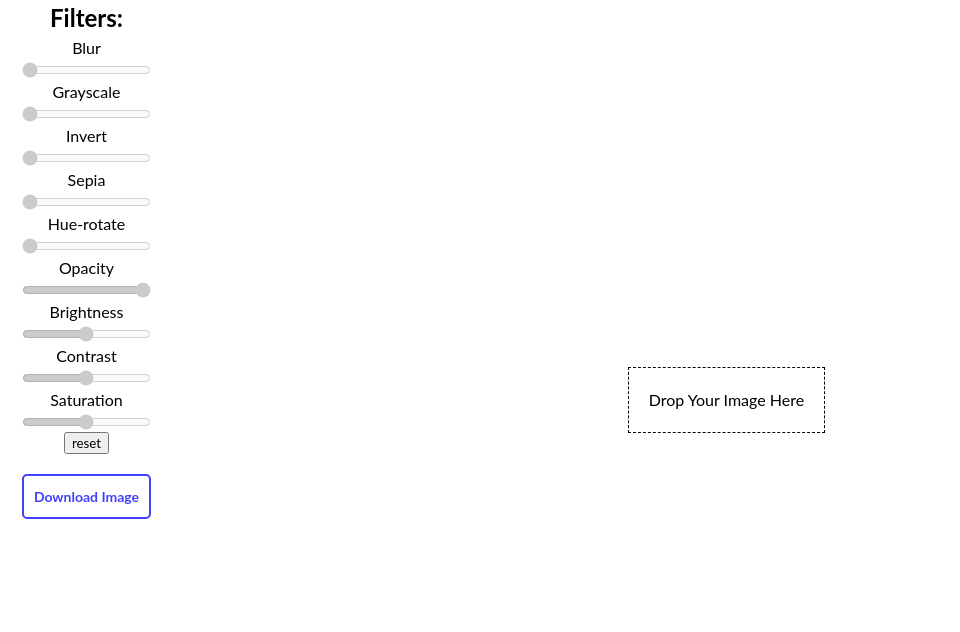
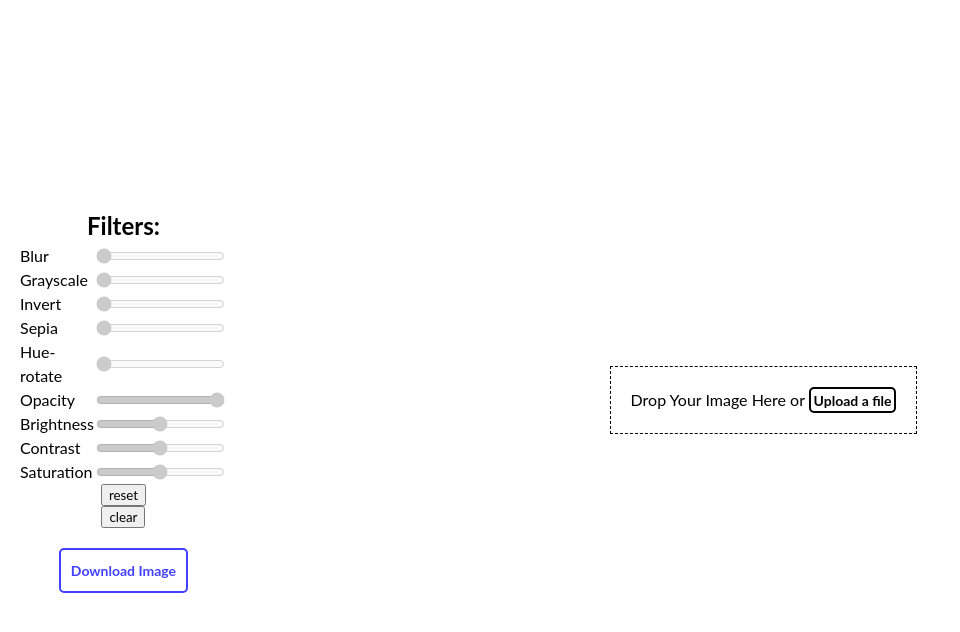
Before and after one commit to Icohen007/Photify, a Next.js app: page / in a window 1280 px wide. Shown: the top 632 px of the page, without its empty margins (0-960 px from the left). Built offline with nearby package versions, Linux system fonts and the light colour scheme.

Commit message:
export default filters add file input. add clear canvas

```diff
--- a/components/Filter.js
+++ b/components/Filter.js
@@ -1,9 +1,16 @@
-import React from 'react';
+import styled from 'styled-components';
+
+const StyledFilter = styled.div`
+display: flex;
+align-items: center;
+justify-content: space-between;
+width: 100%;
+`;
 
 const Filter = ({
   description, filterType, range, value, onChange, disabled,
 }) => (
-  <>
+  <StyledFilter>
     <label htmlFor={filterType}>{description}</label>
     <input
       type="range"
@@ -15,7 +22,7 @@ const Filter = ({
       onChange={onChange}
       disabled={disabled}
     />
-  </>
+  </StyledFilter>
 );
 
 export default Filter;
--- a/components/Slider.js
+++ b/components/Slider.js
@@ -1,6 +1,7 @@
 import styled from 'styled-components';
 import { useCallback, useEffect, useState } from 'react';
 import Filter from './Filter';
+import { defaultFilterValues, filters } from '../utils/filters';
 
 const StyledSlider = styled.div`
 width: 100%;
@@ -10,107 +11,8 @@ justify-content: center;
 align-items: center;
 `;
 
-const filters = [
-  {
-    description: 'Blur',
-    filterType: 'blur',
-    range: {
-      min: 0,
-      max: 100,
-      step: 1,
-      defaultValue: 0,
-    },
-  },
-  {
-    description: 'Grayscale',
-    filterType: 'grayscale',
-    range: {
-      min: 0,
-      max: 1,
-      step: 0.01,
-      defaultValue: 0,
-    },
-  },
-  {
-    description: 'Invert',
-    filterType: 'invert',
-    range: {
-      min: 0,
-      max: 1,
-      step: 0.01,
-      defaultValue: 0,
-    },
-  },
-  {
-    description: 'Sepia',
-    filterType: 'sepia',
-    range: {
-      min: 0,
-      max: 1,
-      step: 0.01,
-      defaultValue: 0,
-    },
-  },
-  {
-    description: 'Hue-rotate',
-    filterType: 'hue-rotate',
-    range: {
-      min: 0,
-      max: 360,
-      step: 1,
-      defaultValue: 0,
-    },
-  },
-  {
-    description: 'Opacity',
-    filterType: 'opacity',
-    range: {
-      min: 0,
-      max: 1,
-      step: 0.01,
-      defaultValue: 1,
-    },
-  },
-  {
-    description: 'Brightness',
-    filterType: 'brightness',
-    range: {
-      min: 0,
-      max: 2,
-      step: 0.01,
-      defaultValue: 1,
-    },
-  },
-  {
-    description: 'Contrast',
-    filterType: 'contrast',
-    range: {
-      min: 0,
-      max: 2,
-      step: 0.01,
-      defaultValue: 1,
-    },
-  },
-  {
-    description: 'Saturation',
-    filterType: 'saturate',
-    range: {
-      min: 0,
-      max: 2,
-      step: 0.01,
-      defaultValue: 1,
-    },
-  },
-];
-
-const defaultFilterValues = filters.reduce((acc, cur) => {
-  acc[cur.filterType] = cur.range.defaultValue;
-  return acc;
-}, {});
-
-const Slider = ({ setFilterString, disabledInputs }) => {
+const Slider = ({ setFilterString, disabledInputs, clearCanvas }) => {
   const [filterValues, setFilterValues] = useState(defaultFilterValues);
-  console.log(filterValues);
 
   useEffect(() => {
     const filterString = `blur(${filterValues.blur}px) brightness(${filterValues.brightness}) contrast(${filterValues.contrast}) grayscale(${filterValues.grayscale}) invert(${filterValues.invert}) opacity(${filterValues.opacity}) saturate(${filterValues.saturate}) sepia(${filterValues.sepia}) hue-rotate(${filterValues['hue-rotate']}deg)`;
@@ -120,6 +22,13 @@ const Slider = ({ setFilterString, disabledInputs }) => {
   const handleFilterChange = useCallback(({ target }) => {
     setFilterValues((prevFilterValues) => ({ ...prevFilterValues, [target.id]: +target.value }));
   }, [filterValues]);
+
+  const handleReset = () => setFilterValues(defaultFilterValues);
+
+  const handleClearButton = () => {
+    clearCanvas();
+    handleReset();
+  };
 
   return (
     <StyledSlider>
@@ -133,7 +42,8 @@ const Slider = ({ setFilterString, disabledInputs }) => {
           disabled={disabledInputs}
         />
       ))}
-      <button onClick={() => setFilterValues(defaultFilterValues)}>reset</button>
+      <button onClick={handleReset}>reset</button>
+      <button onClick={handleClearButton}>clear</button>
     </StyledSlider>
   );
 };
--- a/pages/index.js
+++ b/pages/index.js
@@ -5,19 +5,22 @@ import Slider from '../components/Slider';
 const Container = styled.div`
 display: flex;
 width: 100%;
+height: 100%;
 min-height: 100vh;
+justify-content: space-evenly;
+align-items: center;
+  @media only screen and (max-width: 768px) {
+  flex-direction: column-reverse;
+  }
 `;
 
 const ImageContainer = styled.div`
 width: 100%;
+height: 100%;
 display: flex;
 justify-content: center;
 align-items: center;
 position: relative;
-
-.drop-zone__canvas {
-position:absolute;
-}
 
 .drop-zone__text{
 padding: 20rem;
@@ -27,20 +30,22 @@ border: black 1.5px dashed;
 
 const Sidebar = styled.section`
 height: 100%;
-width: 200rem;
+width: 270rem;
 display: flex;
 flex-direction: column;
 align-items: center;
+padding: 20rem;
+justify-content: center;
 `;
 
-const buttonColor = '#4141ff';
+const downloadButtonColor = '#4141ff';
 
 const DownloadButton = styled.a`
   background-color: white;
   padding: 10rem;
-border: 2px solid ${buttonColor};
+  border: 2px solid ${downloadButtonColor};
   outline: none;
-color: ${buttonColor};
+  color: ${downloadButtonColor};
   border-radius: 5rem;
   margin-top: 20rem;
   cursor: pointer;
@@ -49,7 +54,26 @@ font-size: 14rem;
   transition: all ease-in-out 0.2s;
 
 &:hover {
-background-color: ${buttonColor};
+background-color: ${downloadButtonColor};
+color: white;
+}
+`;
+
+const selectButtonColor = '#030303';
+
+const SelectFileButton = styled.button`
+  background-color: white;
+  padding: 0.2em 0.2em;
+  border: 2px solid ${selectButtonColor};
+  outline: none;
+  color: ${selectButtonColor};
+  border-radius: 5rem;
+  cursor: pointer;
+  font-weight: bold;
+  font-size: 14rem;
+  transition: all ease-in-out 0.2s;
+  &:hover {
+    background-color: ${selectButtonColor};
     color: white;
   }
 
@@ -96,6 +120,8 @@ const Home = () => {
   const canvasRef = useRef(null);
   const imageRef = useRef(null);
   const downloadButtonRef = useRef(null);
+  const hiddenFileInputRef = useRef(null);
+  const selectFileButtonRef = useRef(null);
   const [filterString, setFilterString, filterStringRef] = useStateRef('');
   const [disabledInputs, setDisabledInputs] = useState(true);
 
@@ -115,6 +141,24 @@ const Home = () => {
     canvas.style.height = '0px';
     const ctx = canvas.getContext('2d');
     ctx.clearRect(0, 0, canvas.width, canvas.height);
+    downloadButtonRef.current.removeAttribute('href');
+    imageRef.current.removeAttribute('src');
+    setDisabledInputs(true);
+  };
+
+  const updateDownloadName = ({ name }) => {
+    let newName;
+    const splittedName = name.split('.');
+
+    if (splittedName.length === 1) {
+      newName = `${splittedName[0]}-edited.png`;
+    } else {
+      const ext = splittedName.pop();
+      const fileNameWithoutExt = splittedName.join('.');
+      newName = `${fileNameWithoutExt}-edited.${ext}`;
+    }
+
+    downloadButtonRef.current.download = newName;
   };
 
   const handleDrop = (e) => {
@@ -126,7 +170,9 @@ const Home = () => {
       imageRef.current.src = reader.result;
     };
 
-    reader.readAsDataURL(file.getAsFile());
+    const fileData = file.getAsFile();
+    reader.readAsDataURL(fileData);
+    updateDownloadName(fileData);
   };
 
   useEffect(() => {
@@ -152,17 +198,37 @@ const Home = () => {
     applyCanvasFilters();
   }, [filterString]);
 
-  const handleClick = () => {
-    if (imageRef.current.src) {
+  const handleDownload = () => {
+    if (imageRef.current.src || !disabledInputs) {
       downloadButtonRef.current.href = canvasRef.current.toDataURL();
     }
+  };
+
+  const handleSelectFile = ({ target }) => {
+    const fileUploaded = target.files[0];
+    if (!fileUploaded) {
+      return;
+    }
+
+    const reader = new FileReader();
+    reader.onload = () => {
+      imageRef.current.src = reader.result;
+      hiddenFileInputRef.current.value = '';
+    };
+
+    updateDownloadName(fileUploaded);
+    reader.readAsDataURL(fileUploaded);
+  };
+
+  const handleChooseFileClick = () => {
+    hiddenFileInputRef.current.click();
   };
 
   return (
     <Container>
       <Sidebar>
-        <Slider setFilterString={setFilterString} disabledInputs={disabledInputs} />
-        <DownloadButton ref={downloadButtonRef} download onClick={handleClick}>Download Image</DownloadButton>
+        <Slider setFilterString={setFilterString} disabledInputs={disabledInputs} clearCanvas={clearCanvas} />
+        <DownloadButton disabledInputs ref={downloadButtonRef} download onClick={handleDownload}>Download Image</DownloadButton>
       </Sidebar>
       <ImageContainer
         ref={dropZoneRef}
@@ -171,8 +237,23 @@ const Home = () => {
         onDragLeave={(e) => e.preventDefault()}
         onDragOver={(e) => e.preventDefault()}
       >
-        <canvas className="drop-zone__canvas" width="0" height="0" ref={canvasRef} />
-        {(imageRef.current && !imageRef.current.src) && <span className="drop-zone__text">Drop Your Image Here</span> }
+        <canvas width="0" height="0" ref={canvasRef} />
+        {(imageRef.current && !imageRef.current.src) && (
+        <span className="drop-zone__text">
+          Drop Your Image Here or
+          {' '}
+          <SelectFileButton ref={selectFileButtonRef} onClick={handleChooseFileClick}>
+            Upload a file
+          </SelectFileButton>
+        </span>
+        ) }
+
+        <input
+          type="file"
+          ref={hiddenFileInputRef}
+          onInput={handleSelectFile}
+          style={{ display: 'none' }}
+        />
       </ImageContainer>
     </Container>
   );
--- /dev/null
+++ b/utils/filters.js
@@ -0,0 +1,97 @@
+export const filters = [
+  {
+    description: 'Blur',
+    filterType: 'blur',
+    range: {
+      min: 0,
+      max: 100,
+      step: 1,
+      defaultValue: 0,
+    },
+  },
+  {
+    description: 'Grayscale',
+    filterType: 'grayscale',
+    range: {
+      min: 0,
+      max: 1,
+      step: 0.01,
+      defaultValue: 0,
+    },
+  },
+  {
+    description: 'Invert',
+    filterType: 'invert',
+    range: {
+      min: 0,
+      max: 1,
+      step: 0.01,
+      defaultValue: 0,
+    },
+  },
+  {
+    description: 'Sepia',
+    filterType: 'sepia',
+    range: {
+      min: 0,
+      max: 1,
+      step: 0.01,
+      defaultValue: 0,
+    },
+  },
+  {
+    description: 'Hue-rotate',
+    filterType: 'hue-rotate',
+    range: {
+      min: 0,
+      max: 360,
+      step: 1,
+      defaultValue: 0,
+    },
+  },
+  {
+    description: 'Opacity',
+    filterType: 'opacity',
+    range: {
+      min: 0,
+      max: 1,
+      step: 0.01,
+      defaultValue: 1,
+    },
+  },
+  {
+    description: 'Brightness',
+    filterType: 'brightness',
+    range: {
+      min: 0,
+      max: 2,
+      step: 0.01,
+      defaultValue: 1,
+    },
+  },
+  {
+    description: 'Contrast',
+    filterType: 'contrast',
+    range: {
+      min: 0,
+      max: 2,
+      step: 0.01,
+      defaultValue: 1,
+    },
+  },
+  {
+    description: 'Saturation',
+    filterType: 'saturate',
+    range: {
+      min: 0,
+      max: 2,
+      step: 0.01,
+      defaultValue: 1,
+    },
+  },
+];
+
+export const defaultFilterValues = filters.reduce((acc, cur) => {
+  acc[cur.filterType] = cur.range.defaultValue;
+  return acc;
+}, {});
```
Lines whose indentation alone changed are shown as unchanged.
